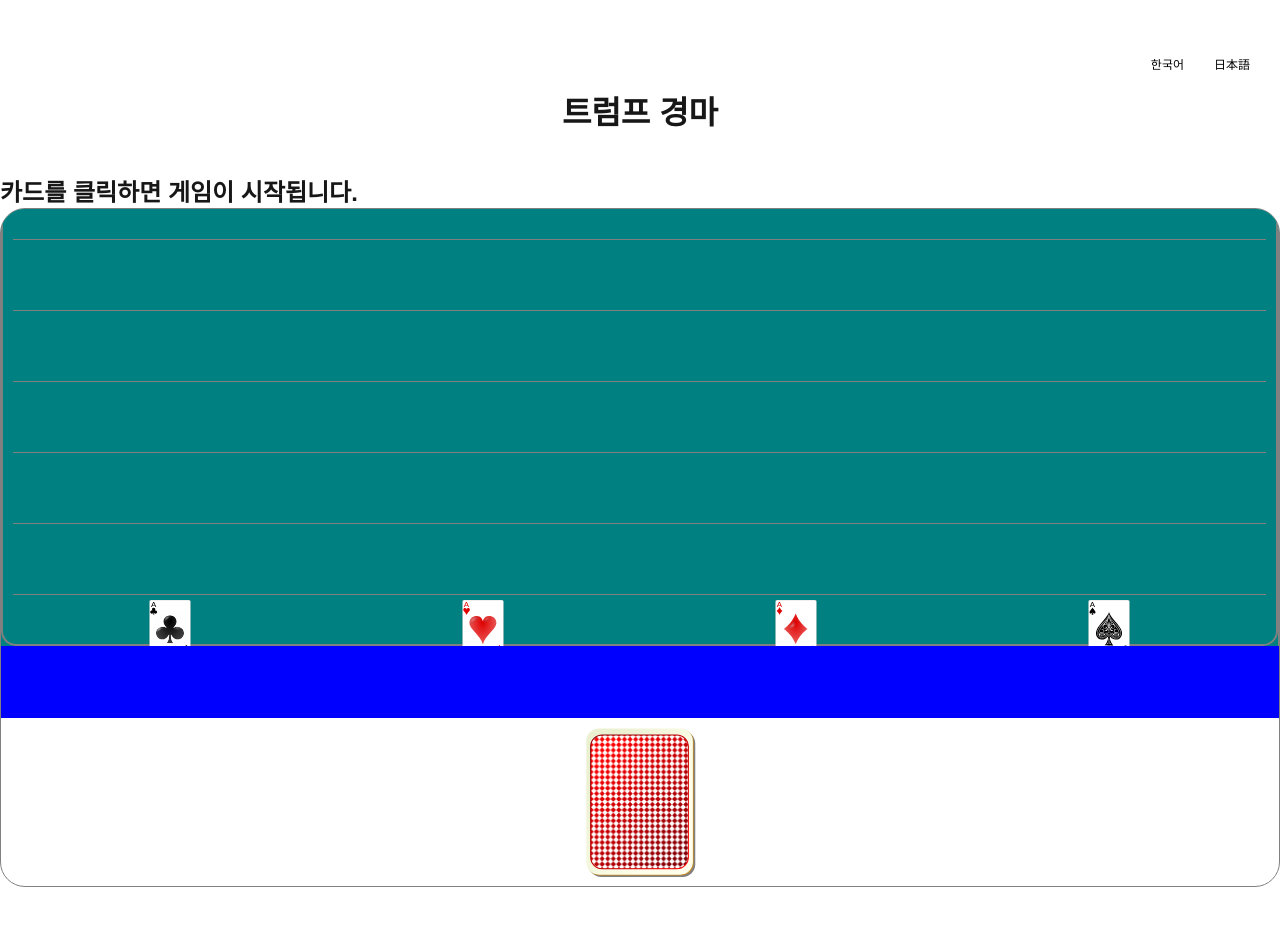
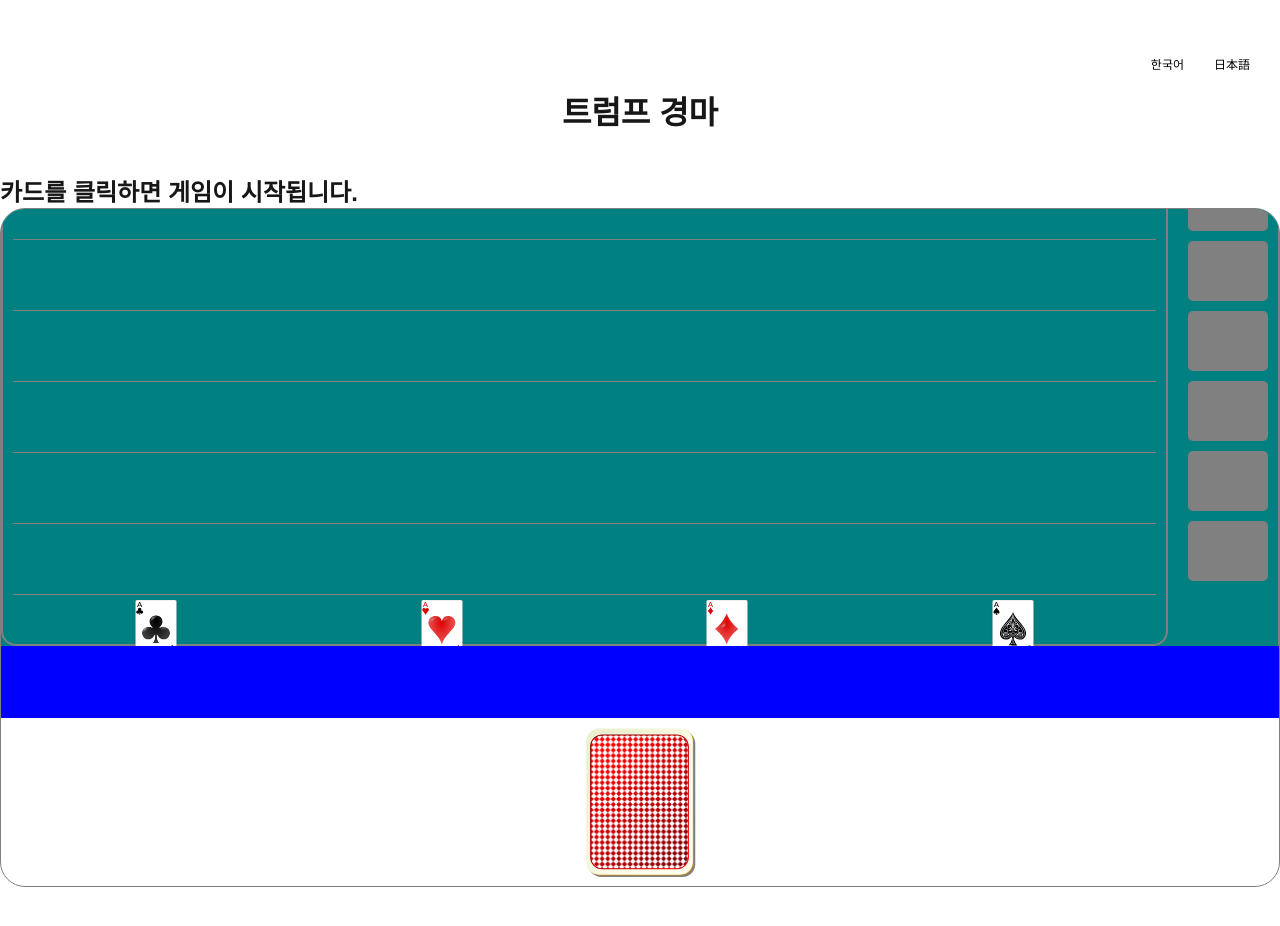
Before and after one commit to ByeongGwan-Seo/trump-card-derby-web, a Next.js app: page / in a window 1280 px wide. Built offline with nearby package versions, Linux system fonts and the light colour scheme.

Commit message:
basic card backward logic added

```diff
--- /dev/null
+++ b/src/components/game-board/BackwardColumn.tsx
@@ -0,0 +1,65 @@
+import { useState } from "react";
+import styles from "@/styles/BackwardColumn.module.css";
+import Image from "next/image";
+
+const suits = ["1", "2", "3", "4"];
+const suitImages: Record<string, string> = {
+  "1": "/images/clubs.svg",
+  "2": "/images/hearts.svg",
+  "3": "/images/diamonds.svg",
+  "4": "/images/spades.svg",
+};
+
+interface BackwardColumnProps {
+  onCardReveal: (suit: string) => void;
+  cardPositions: Record<string, number>;
+}
+
+const BackwardColumn = ({
+  onCardReveal,
+  cardPositions,
+}: BackwardColumnProps) => {
+  const [revealedCards, setRevealedCards] = useState<
+    Record<number, string | null>
+  >({});
+
+  const handleCardClick = (rowIndex: number) => {
+    if (revealedCards[rowIndex]) return;
+
+    const canReveal = suits.every((suit) => cardPositions[suit] < rowIndex);
+
+    if (canReveal) {
+      const drawnSuit = suits[Math.floor(Math.random() * suits.length)];
+      setRevealedCards((prev) => ({ ...prev, [rowIndex]: drawnSuit }));
+      onCardReveal(drawnSuit);
+    }
+  };
+
+  return (
+    <div className={styles.column}>
+      {Array.from({ length: 8 }).map((_, rowIndex) => {
+        const reversedRowIndex = 7 - rowIndex;
+        return (
+          <div
+            key={reversedRowIndex}
+            className={styles.cell}
+            onClick={() => handleCardClick(reversedRowIndex)}
+          >
+            {reversedRowIndex === 0 ? null : revealedCards[reversedRowIndex] ? (
+              <Image
+                src={suitImages[revealedCards[reversedRowIndex]!]}
+                alt="Revealed Card"
+                width={80}
+                height={60}
+              />
+            ) : (
+              <div className={styles.cardBack} />
+            )}
+          </div>
+        );
+      })}
+    </div>
+  );
+};
+
+export default BackwardColumn;
--- a/src/components/game-board/GameBoard.tsx
+++ b/src/components/game-board/GameBoard.tsx
@@ -1,6 +1,7 @@
-import { useState, useEffect } from "react";
+import { useEffect, useState } from "react";
 import styles from "@/styles/GameBoard.module.css";
 import Image from "next/image";
+import BackwardColumn from "./BackwardColumn";
 
 const suits = ["1", "2", "3", "4"];
 const suitImages: Record<string, string> = {
@@ -36,7 +37,15 @@ const GameBoard = ({ drawnCard, cardDrawCount }: GameBoardProps) => {
     });
   }, [drawnCard, cardDrawCount]);
 
+  const handleBackwardReveal = (suit: string) => {
+    setPositions((prev) => ({
+      ...prev,
+      [suit]: Math.min(prev[suit] + 1, 7),
+    }));
+  };
+
   return (
+    <div className={styles.container}>
       <div className={styles.board}>
         {Array.from({ length: 8 }).map((_, rowIndex) => (
           <div key={rowIndex} className={styles.row}>
@@ -55,6 +64,12 @@ const GameBoard = ({ drawnCard, cardDrawCount }: GameBoardProps) => {
           </div>
         ))}
       </div>
+
+      <BackwardColumn
+        onCardReveal={handleBackwardReveal}
+        cardPositions={positions}
+      />
+    </div>
   );
 };
 
--- /dev/null
+++ b/src/styles/BackwardColumn.module.css
@@ -0,0 +1,26 @@
+.column {
+  display: flex;
+  flex-direction: column;
+  background-color: teal;
+  padding: 10px;
+  width: 100px;
+  align-items: center;
+  justify-content: center;
+}
+
+.cell {
+  width: 80px;
+  height: 60px;
+  display: flex;
+  align-items: center;
+  justify-content: center;
+  margin: 5px 0;
+  border-radius: 5px;
+}
+
+.cardBack {
+  width: 80px;
+  height: 60px;
+  background-color: gray;
+  border-radius: 5px;
+}
--- a/src/styles/GameBoard.module.css
+++ b/src/styles/GameBoard.module.css
@@ -1,3 +1,11 @@
+.container {
+  display: flex;
+  flex-direction: row;
+  gap: 10px;
+  height: 100%;
+  align-items: flex-start;
+}
+
 .board {
   display: grid;
   grid-template-rows: repeat(8, 1fr);
```
Lines whose indentation alone changed are shown as unchanged.
